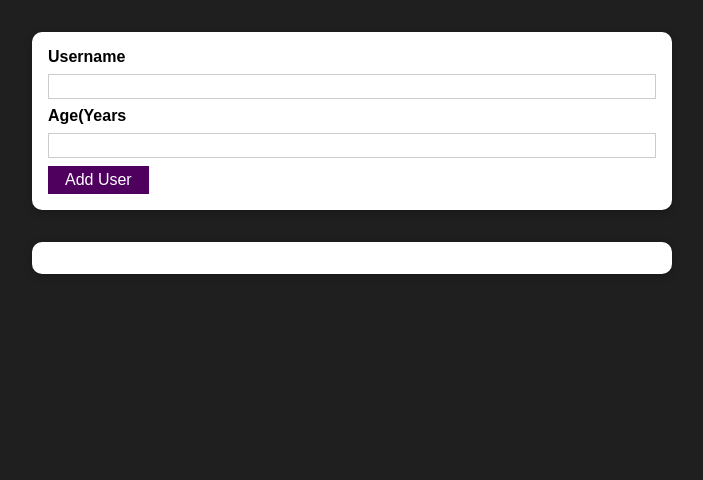
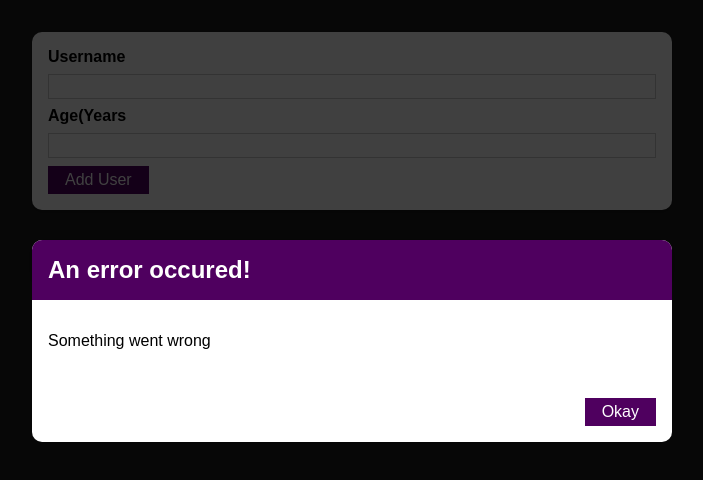
Before and after one commit to vsheva/react-input, a React (Create React App) app: page / in a window 1280 px wide. Shown: the top 480 px of the page, without its empty margins (288-991 px from the left). Built offline with nearby package versions, Linux system fonts and the light colour scheme.

Commit message:
add ErrorModal

```diff
--- /dev/null
+++ b/src/components/UI/ErrorModal.js
@@ -0,0 +1,24 @@
+import React from 'react';
+
+import Card from "./Card";
+import Button from "./Button";
+import classes from "./ErrorModal.module.css"
+
+const ErrorModal = (props) => {
+    return(<div>
+            <div className={classes.backdrop}/>
+     <Card className={classes.modal}>
+        <header className={classes.header}>
+            <h2>{props.title}</h2>
+        </header >
+        <div className={classes.content}>
+            <p>{props.message}</p>
+        </div>
+        <footer className={classes.actions}>
+            <Button>Okay</Button>
+        </footer>
+    </Card>
+        </div>
+    )}
+
+export default ErrorModal;
--- /dev/null
+++ b/src/components/UI/ErrorModal.module.css
@@ -0,0 +1,45 @@
+.backdrop {
+    position: fixed;
+    top: 0;
+    left: 0;
+    width: 100%;
+    height: 100vh;
+    z-index: 10;
+    background: rgba(0, 0, 0, 0.75);
+}
+
+.modal {
+    position: fixed;
+    top: 30vh;
+    left: 10%;
+    width: 80%;
+    z-index: 100;
+    overflow: hidden;
+}
+
+.header {
+    background: #4f005f;
+    padding: 1rem;
+}
+
+.header h2 {
+    margin: 0;
+    color: white;
+}
+
+.content {
+    padding: 1rem;
+}
+
+.actions {
+    padding: 1rem;
+    display: flex;
+    justify-content: flex-end;
+}
+
+@media (min-width: 768px) {
+    .modal {
+        left: calc(50% - 20rem);
+        width: 40rem;
+    }
+}
--- a/src/components/Users/AddUser.js
+++ b/src/components/Users/AddUser.js
@@ -3,6 +3,7 @@
 import Card from '../UI/Card.js';
 import Button from '../UI/Button.js';
 import classes from './AddUser.module.css';
+import ErrorModal from "../UI/ErrorModal";
 
 const AddUser = props => {
   const [enteredName, setEnteredName] = useState('');
@@ -29,6 +30,8 @@
   };
 
   return (
+      <div>
+      <ErrorModal message='Something went wrong' title="An error occured!"/>
     <Card className={classes.input}>
       <form onSubmit={addUserHandler}>
         <label htmlFor="username">Username</label>
@@ -38,6 +41,7 @@
         <Button type="submit">Add User</Button>
       </form>
     </Card>
+      </div>
   );
 };
 
--- a/src/components/Users/UsersList.js
+++ b/src/components/Users/UsersList.js
@@ -9,7 +9,7 @@
         <Card className ={classes.users}>
         <ul>
             {props.users.map((user)=>
-                <li key={user.id}>
+                <li key={user}>
                      {user.name} {user.age} years old
                 </li>
             )}
```
